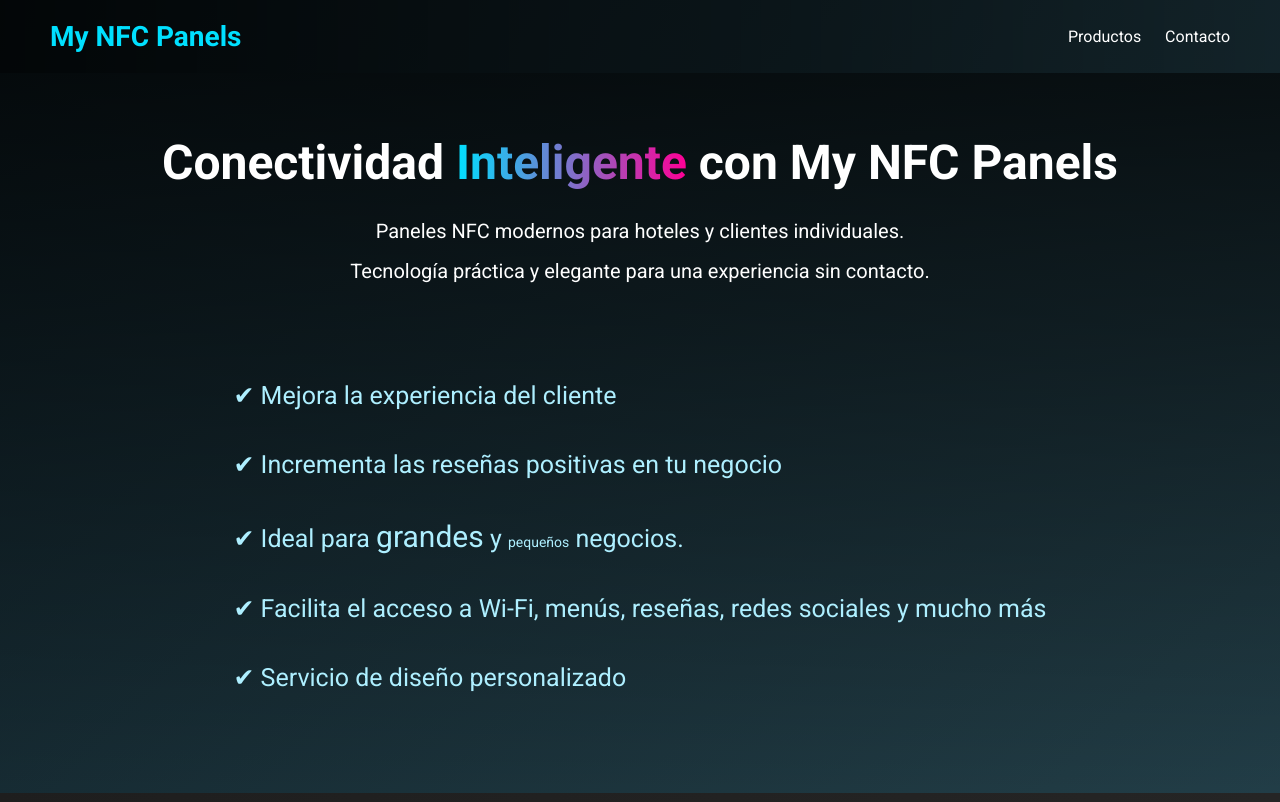
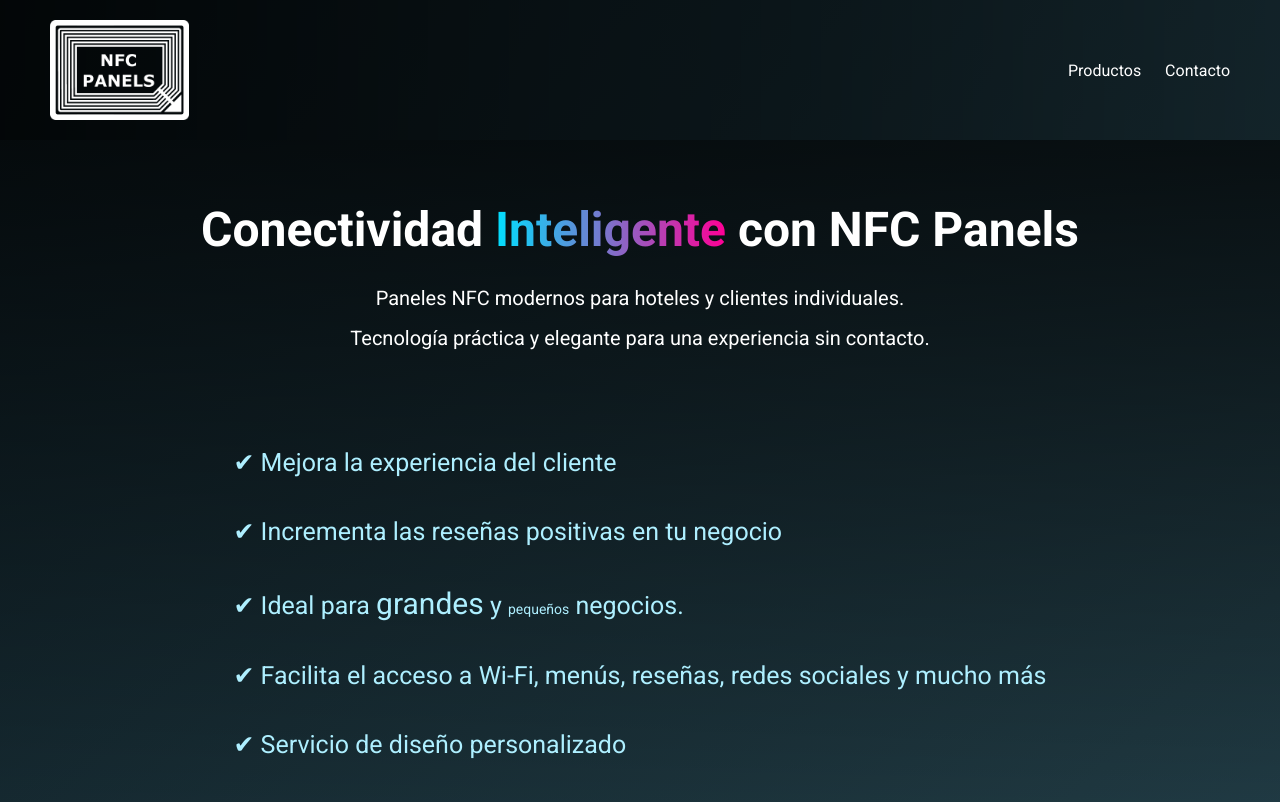
Before and after one commit to mynfcpanels/mynfcpanels.com, a plain HTML site: page index.html in a window 1280 px wide. Shown: the top 802 px of the page. Drawn offline with Linux system fonts and the light colour scheme.

Commit message:
Update index.html

```diff
--- a/index.html
+++ b/index.html
@@ -3,8 +3,9 @@
 <head>
   <meta charset="UTF-8">
   <meta name="viewport" content="width=device-width, initial-scale=1.0">
-  <title>My NFC Panels</title>
+  <title>NFC Panels</title>
   <link href="https://fonts.googleapis.com/css2?family=Roboto:wght@400;700&display=swap" rel="stylesheet">
+  <link rel="icon" type="image/png" href="IMG/logoNFC1.png">
   <style>
     * {
       margin: 0;
@@ -281,7 +282,7 @@
 </head>
 <body>
   <header>
-    <h1>My NFC Panels</h1>
+    <img src="IMG/logoNFC1.png" alt="My NFC Panels Logo" style="height: 100px;">
     <nav>
       <a href="#productos">Productos</a>
       <a href="#contacto">Contacto</a>
@@ -289,7 +290,7 @@
   </header>
 
   <section class="hero">
-    <h2>Conectividad <span class="gradient-text">Inteligente</span> con My NFC Panels</h2>
+    <h2>Conectividad <span class="gradient-text">Inteligente</span> con NFC Panels</h2>
     <div class="subtitulo">
     <p>Paneles NFC modernos para hoteles y clientes individuales.<br>Tecnología práctica y elegante para una experiencia sin contacto.</p>
     </div>
@@ -354,7 +355,7 @@
   </section>
 
   <footer>
-    &copy; 2025 My NFC Panels. Todos los derechos reservados.
+    &copy; 2025 NFC Panels. Todos los derechos reservados.
   </footer>
 </body>
 </html>
```
